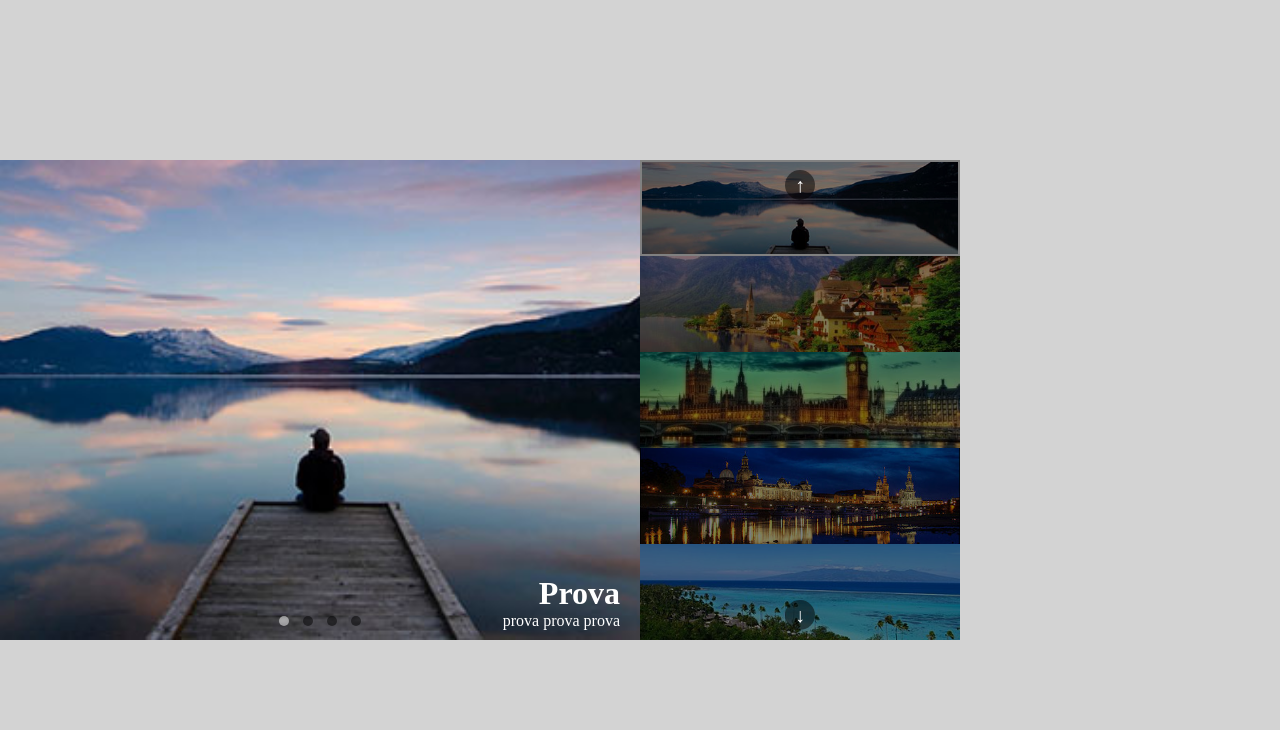
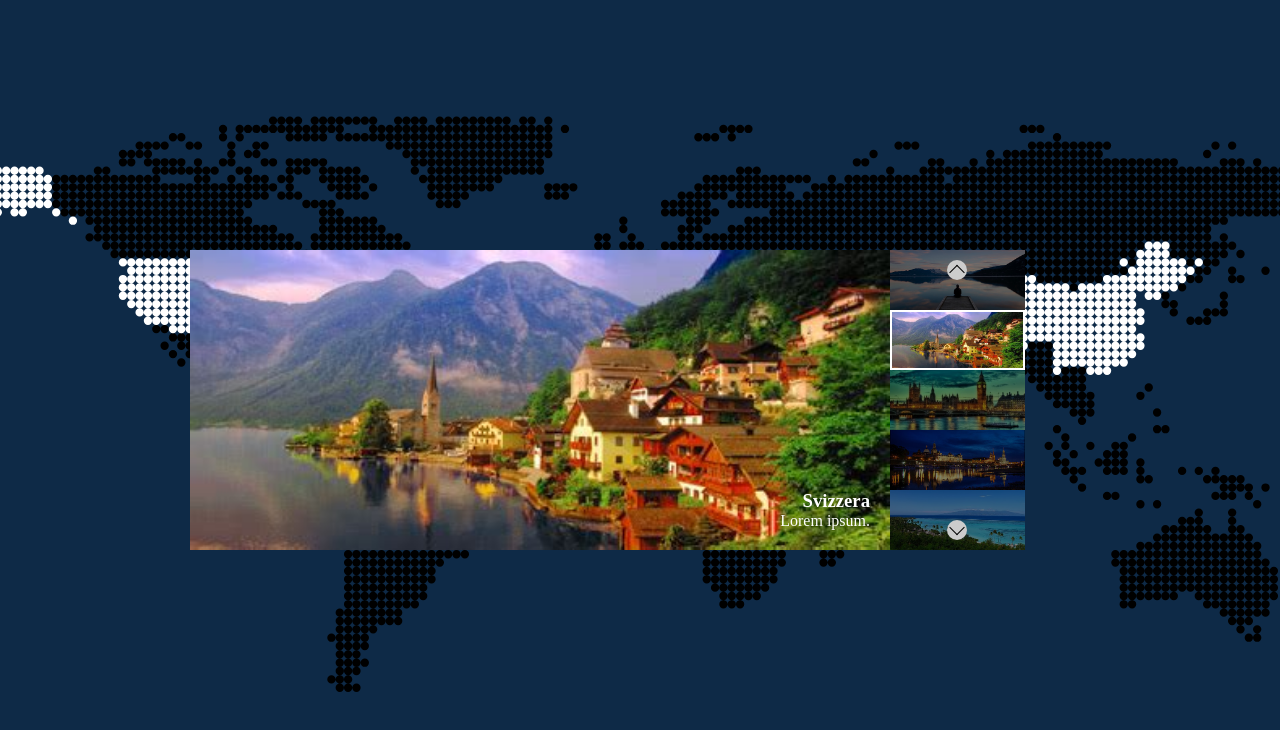
Before and after one commit to Matteo9099/js-array-carousel, a plain HTML site: page index.html in a window 1280 px wide. Drawn offline with Linux system fonts and the light colour scheme.

Commit message:
sistemato carousel

```diff
--- a/index.html
+++ b/index.html
@@ -9,40 +9,35 @@
 </head>
 <body>
 
+    <!-- creo una classe container che racchiuda tutto il progetto -->
     <div class="container">
 
-        <div class="slide">
+        <!-- creo una classe items per mettere all'interno la parte sx con img, titolo e testo -->
+        <div class="items">
+            <!--
+                <div class="item active">
+                    <img src="./img/01.jpg" alt="">
+                    <div class="text">
+                        <h3>Titolo</h3>
+                        <p>Testo descrittivo</p>
+                    </div>
+                </div>
+            -->
+        </div>
+        <!-- creo una classe thumbs per la parte dx del progetto che conterrà le immagini una sotto l'altra -->
+        <div class="thumbs">
+              <!--
+            <div class="thumb active">
+                <img src="./img/01.jpg" alt="">
+            </div>
+            -->
 
-            <div class="item-container"></div>
-
-            <div class="paragraph">
-                <h1>Prova</h1>
-                <p>prova prova prova</p>
-            </div>
-
-            <div class="circle-container">
-                <div class="circle active"></div>
-                <div class="circle"></div>
-                <div class="circle"></div>
-                <div class="circle"></div>
-            </div>
-
+            <!-- creo due frecce in alto e basso per scorrere nelle img -->
+            <div class="prev"></div>
+            <div class="next"></div>
         </div>
 
-        <div class="slide">
-
-            <div class="item-view"></div>
-
-            <div class="prev">&#8593;</div>
-            <div class="next">&#8595;</div>
-        </div>
-
-
-
     </div>
-
-
-
 
     <script type="text/javascript" src="main.js"></script>
 </body>
--- a/main.js
+++ b/main.js
@@ -1,55 +1,111 @@
-const images = [
-        'img/01.jpg',
-        'img/02.jpg',
-        'img/03.jpg',
-        'img/04.jpg',
-        'img/05.jpg',
-];
+// creo un array contenente le img titoli e testo
+const items = [
 
-const title = [
-    'Svezia',
-    'Svizzera',
-    'Gran Bretagna',
-    'Germania',
-    'Paradise',
-];
+    {
+        'photo' : 'img/01.jpg',
+        'title' : 'Svezia',
+        'text' : 'Lorem ipsum, dolor sit amet consectetur adipisicing elit. Et temporibus voluptatum suscipit tempore aliquid deleniti aut veniam inventore eligendi ex ad ullam, cumque provident totam omnis, magnam dolores dolorum corporis.'
+    },
+    {
+        photo: 'img/02.jpg',
+        title: "Svizzera",
+        text: "Lorem ipsum."
+    },
+    {
+        photo: 'img/03.jpg',
+        title: "Gran Bretagna",
+        text: "Lorem ipsum, dolor sit amet consectetur adipisicing elit."
+    },
+    {
+        photo: 'img/04.jpg',
+        title: "Germania",
+        text: "Lorem ipsum, dolor sit amet consectetur adipisicing elit. Et temporibus voluptatum suscipit tempore aliquid deleniti aut veniam inventore eligendi ex ad ullam."
+    },
+    {
+        photo: 'img/05.jpg',
+        title: "Paradise",
+        text: "Et temporibus voluptatum suscipit tempore aliquid deleniti aut veniam inventore eligendi ex ad ullam."
+    }
 
-const text = [
-    'Lorem ipsum, dolor sit amet consectetur adipisicing elit. Et temporibus voluptatum suscipit tempore aliquid deleniti aut veniam inventore eligendi ex ad ullam, cumque provident totam omnis, magnam dolores dolorum corporis.',
-    'Lorem ipsum',
-    'Lorem ipsum, dolor sit amet consectetur adipisicing elit.',
-    'Lorem ipsum, dolor sit amet consectetur adipisicing elit. Et temporibus voluptatum suscipit tempore aliquid deleniti aut veniam inventore eligendi ex ad ullam,',
-    'Et temporibus voluptatum suscipit tempore aliquid deleniti aut veniam inventore eligendi ex ad ullam,',
 ];
 
 
-let slides = '';
+// inizializzo variabili
+const itemsRef = document.getElementsByClassName('items')[0];
+const thumbsRef = document.getElementsByClassName('thumbs')[0];
+let item = '';
+let thumb = '';
+let active = 1;
 
-for(let i=0; i<images.length; i++){
-    slides += `<div class="item">
-                    <img src="${images[i]}">
-                </div>`;
+
+// creo un ciclo for che mi permetta di creare gli elementi nel dom
+for(let i=0; i<items.length; i++){
+    item += `
+            <div class = "item">
+                <img src="${items[i].photo}" alt="">
+                <div class ="text">
+                    <h3>${items[i].title}</h3>
+                    <p>${items[i].text}</p>
+                </div>
+            </div>`
+    thumb += `
+        <div class = "thumb">
+            <img src ="${items[i].photo}" alt="">
+        </div>`
 }
 
-// creo le slide
-let mostraItem = document.querySelector('.item-container');
-mostraItem.innerHTML = slides;
-let itemView = document.querySelector('.item-view');
-itemView.innerHTML = slides;
+// aggiungo alla classe item la classe active per renderla visibile
+itemsRef.innerHTML = item;
+document.getElementsByClassName('item')[active].classList.add('active');
+
+// aggiungo alla classe thumb la classe active per renderla visibile
+thumbsRef.innerHTML += thumb;
+document.getElementsByClassName('thumb')[active].classList.add('active');
+
+// creo gli eventi al click delle frecce
+const prev = document.querySelector('.prev');
+prev.addEventListener('click', prevClick);
+
+const next = document.querySelector('.next');
+next.addEventListener('click', nextClick);
 
 
-// creo i pallini
-// let circleContainer = document.querySelector('.circle-container');
-// circleContainer.innerHTML = bullets;
 
 
-// inizializzo variabile che mi tenga traccia della slide attiva
-let currentSlide = 0;
 
-let itemsHidden = document.querySelector('.item-container').getElementsByClassName('item');
-let prevItems = document.querySelector('.item-view').getElementsByClassName('item')
-itemsHidden[0].classList.add('active');
-prevItems[0].classList.add('active');
 
-// let circles = document.getElementsByClassName('circle');
-// circles[currentSlide].classList.add('active');
+// creo una funzione al click della freccia
+function prevClick(){
+    if(active == 0){
+        active = items.length - 1;
+        document.querySelector('.item.active').classList.remove('active');
+        document.getElementsByClassName('item')[active].classList.add('active');
+        document.querySelector('.thumb.active').classList.remove('active');
+        document.getElementsByClassName('thumb')[active].classList.add('active');
+    } else if (active < items.length){
+        --active
+        document.querySelector('.item.active').classList.remove('active');
+        document.getElementsByClassName('item')[active].classList.add('active');
+        document.querySelector('.thumb.active').classList.remove('active');
+        document.getElementsByClassName('thumb')[active].classList.add('active');
+    }
+}
+
+
+// creo una funzione al click della freccia
+function nextClick(){
+    if(active < items.length - 1) {
+        ++active
+        document.querySelector('.item.active').classList.remove('active');
+        document.getElementsByClassName('item')[active].classList.add('active');
+        document.querySelector('.thumb.active').classList.remove('active');
+        document.getElementsByClassName('thumb')[active].classList.add('active');
+    } else if (active == items.length - 1){
+        active = 0;
+        document.querySelector('.item.active').classList.remove('active');
+        document.getElementsByClassName('item')[active].classList.add('active');
+        document.querySelector('.thumb.active').classList.remove('active');
+        document.getElementsByClassName('thumb')[active].classList.add('active');
+    }
+
+}
--- a/style.css
+++ b/style.css
@@ -4,34 +4,30 @@
     box-sizing: border-box;
 }
 
+body{
+    background-image: url('img/World\ Map\ \(4\).svg');
+    background-size: cover;
+    background-repeat: no-repeat;
+    background-position: center;
+}
+
 .container{
     display: flex;
-    justify-content: center;
     align-items: center;
+    margin: 0 auto;
     height: 100vh;
-    background-color: lightgray;
+    width: 900px;
 }
 
-.item-container{
-    width: 100%;
-    height: 100%;
-}
-
-.slide{
-    display: flex;
-    width: 65%;
-    height: 60vh;
-    position: relative;
+.items{
+    width: 700px;
+    height: 300px;
 }
 
 .item{
-    height: 100%;
-    width: 100%;
-    display: none;
-}
-
-.item.active{
-    display: block;
+  height: 100%;
+  display: none;
+  position: relative;
 }
 
 .item img{
@@ -40,84 +36,81 @@
     object-fit: cover;
 }
 
-.paragraph{
+.item.active{
+    display: block;
+}
+
+.item .text{
     position: absolute;
-    bottom: 10px;
+    bottom: 20px;
     right: 20px;
     text-align: right;
     color: #fff;
-    z-index: 111;
 }
 
-.item-view{
-    display: flex;
-    flex-direction: column;
-    width: 50%;
-    height: 100%;
+.thumbs{
+    height: 300px;
+    background-color: #000;
+    position: relative;
 }
 
-.item-view .item{
-    height: 20%;
-    width: 100%;
-    filter: brightness(0.5);
-    display: block;
+.thumb{
+    height: calc((300px) / 5);
+    opacity: 0.5;
 }
 
-.item-view .item.active{
-    border: 2px solid #fff;
+.thumb img{
+    height: 100%;
+    width: 100%;
+    object-fit: cover;
 }
 
-.prev, .next{
-    position: absolute;
-    width: 30px;
-    height: 30px;
-    background-color: rgba(0, 0, 0, 0.5);
-    color: #fff;
-    border-radius: 50%;
-    text-align: center;
-    line-height: 30px;
-    font-size: 20px;
-    transform: translateY(-50%);
-    cursor: pointer;
+.thumb.active{
+    border: 2px solid #fff;
+    opacity: 1;
 }
 
-.prev{
-    top: 10px;
-    left: 25%;
+.prev, .next {
+    width: 20px;
+    height: 20px;
+    margin: 10px 0;
+    border-radius: 50%;
+    background: #ccc;
+    position: absolute;
+    left: 50%;
     transform: translate(-50%);
-}
-
-.prev:hover, .next:hover{
-    background-color: rgba(255, 255, 255, 0.5);
-
+    cursor: pointer;
+    z-index: 999;
 }
 
 .next{
-    bottom: 10px;
-    left: 25%;
-    transform: translate(-50%);
+    bottom: 0;
 }
 
-.circle-container{
+.prev::after {
+    content: '';
+    width: 10px;
+    height: 10px;
+    transform: rotate(45deg);
+    border-top: 1px solid black;
+    border-right: 1px solid black;
+    display: block;
     position: absolute;
-    bottom: 10px;
-    text-align: center;
-    width: 100%;
+    top: 35%;
+    left: 50%;
+    transform: translate(-50%) rotate(-45deg);
 }
 
-.circle{
+.next::before {
+    content: '';
     width: 10px;
     height: 10px;
-    background-color: rgba(0, 0, 0, 0.5);
-    border-radius: 50%;
-    display: inline-block;
-    margin: 0 5px;
+    transform: rotate(45deg);
+    border-top: 1px solid black;
+    border-right: 1px solid black;
+    display: block;
+    position: absolute;
+    bottom: 35%;
+    left: 50%;
+    transform: translate(-50%) rotate(135deg);
 }
-
-.circle.active{
-    background-color: rgba(255, 255, 255, 0.5);
-}
-
-.opacity{
-    filter: brightness(0.5);
-}
```
Also changed, not shown: img/World Map (4).svg (added).
